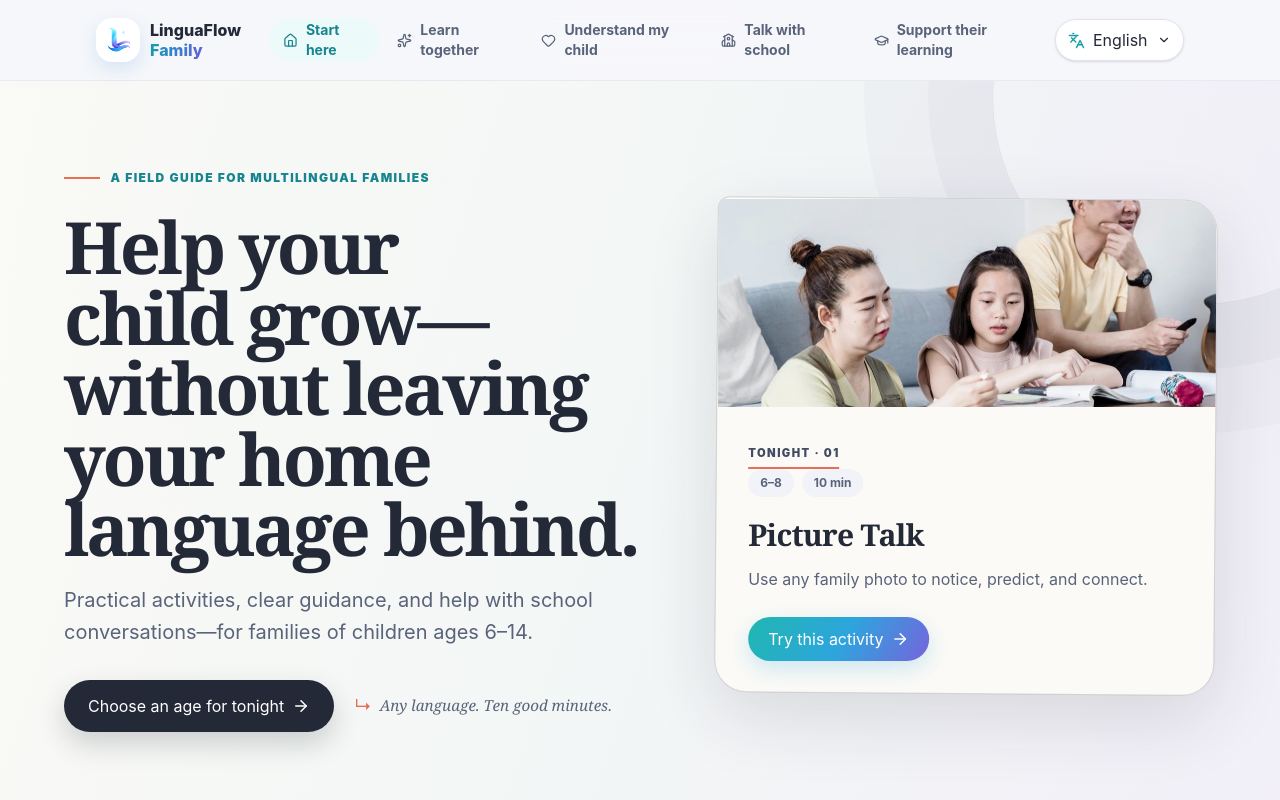
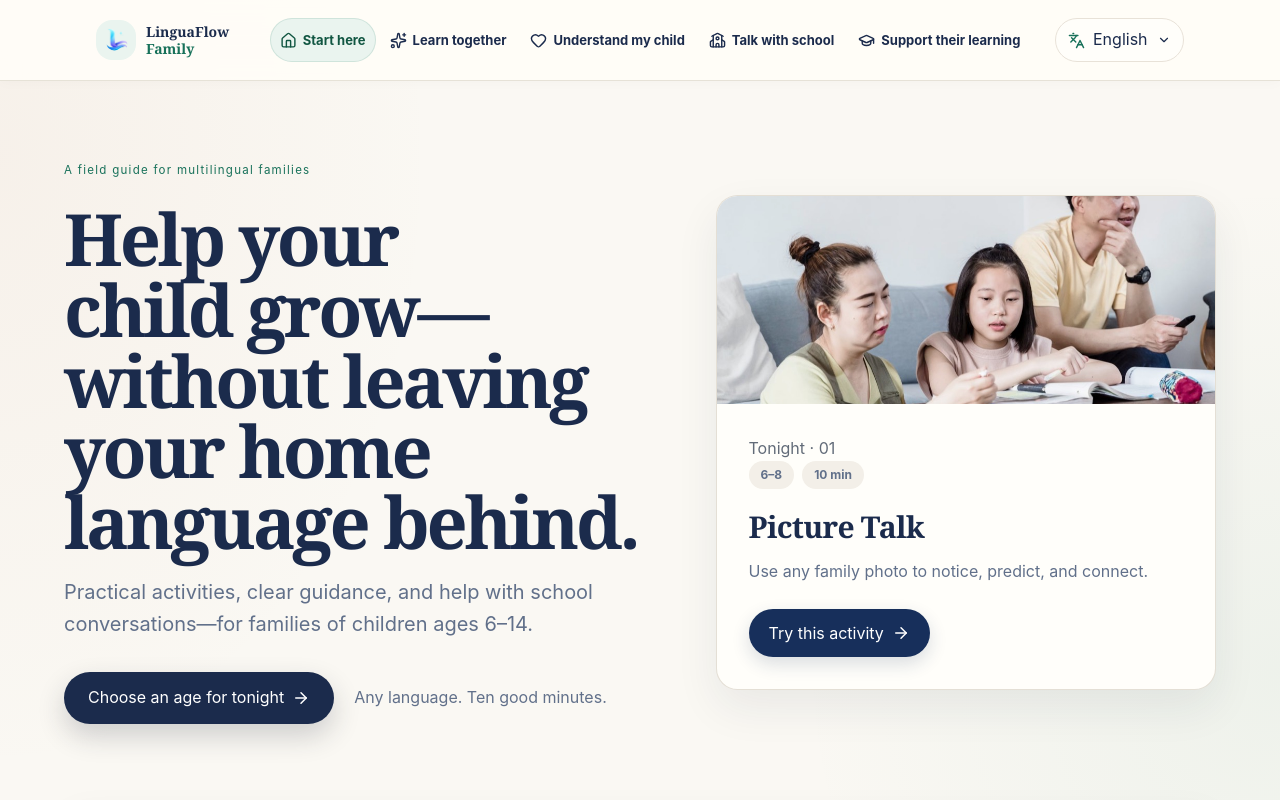
Before and after one commit to LenguajeLabs-design/LinguaFlow-Family, a React (Vite) app: page /#/today in a window 1280 px wide. Shown: the top 800 px of the page. Built offline with nearby package versions, Linux system fonts and the light colour scheme.

Commit message:
Refresh family palette for GitHub Pages

```diff
--- a/src/App.tsx
+++ b/src/App.tsx
@@ -443,10 +443,10 @@ function App() {
             className="flex items-center gap-2.5 rounded-xl text-left focus-visible:outline-none focus-visible:ring-4 focus-visible:ring-teal-700/20"
             aria-label="LinguaFlow Family home"
           >
-            <span className="grid size-11 place-items-center rounded-2xl bg-white shadow-[0_7px_18px_rgba(60,132,205,.16)]">
-              <img src={logo} alt="" className="size-10 object-contain" />
+            <span className="grid size-10 place-items-center rounded-2xl bg-teal-50">
+              <img src={logo} alt="" className="size-9 object-contain" />
             </span>
-            <span className="hidden font-extrabold leading-tight text-stone-800 sm:block">
+            <span className="font-display text-[13px] font-bold leading-tight text-stone-800 sm:text-sm">
               LinguaFlow
               <br />
               <span className="lf-gradient-text">Family</span>
@@ -467,7 +467,7 @@ function App() {
                 key={id}
                 href={routeForPage(id)}
                 className={cn(
-                  "flex min-h-11 items-center gap-2 rounded-full px-3.5 text-sm font-bold transition focus-visible:outline-none focus-visible:ring-4 focus-visible:ring-teal-700/20",
+                  "flex min-h-11 items-center gap-1.5 rounded-full px-2.5 text-[13px] font-bold transition focus-visible:outline-none focus-visible:ring-4 focus-visible:ring-teal-700/20",
                   page === id
                     ? "bg-teal-50 text-teal-800"
                     : "text-stone-600 hover:bg-stone-100",
@@ -834,7 +834,7 @@ function LiteracyPath({
             </Button>
           </div>
         </Card>
-        <div className="flex flex-col justify-between rounded-[2rem] bg-teal-800 p-6 text-white shadow-sm md:p-8">
+        <div className="flex flex-col justify-between rounded-[2rem] bg-stone-800 p-6 text-white shadow-sm md:p-8">
           <div>
             <span className="grid size-12 place-items-center rounded-2xl bg-white/12">
               <Languages size={23} />
@@ -906,7 +906,7 @@ function Today({
                 alt={featured.imageAlt[lang]}
                 className="h-full w-full object-cover"
               />
-              <div className="absolute inset-0 bg-gradient-to-t from-[#1f638d]/80 via-transparent to-transparent" />
+              <div className="absolute inset-0 bg-gradient-to-t from-[#172f5b]/75 via-transparent to-transparent" />
               <Chip className="absolute right-5 top-5 bg-white/90 text-stone-700 shadow-sm">
                 {featured.time}
               </Chip>
@@ -1592,7 +1592,7 @@ function Activities({
             : lang === "es" ? "Sin fichas de trabajo ni conocimientos especializados de inglés. Elija una actividad y adáptela a su familia." : "학습지도, 뛰어난 영어 실력도 필요 없어요. 활동 하나를 골라 우리 가족답게 해보세요."
       }
     >
-      <Card className="mb-8 overflow-hidden border-teal-100 bg-teal-800 text-white">
+      <Card className="mb-8 overflow-hidden border-stone-800 bg-stone-800 text-white">
         <div className="grid md:grid-cols-[.9fr_1.1fr]">
           <img
             src={featured.image}
@@ -1916,7 +1916,7 @@ function Understand({
       }
     >
       <div className="grid gap-6 lg:grid-cols-[.75fr_1.25fr]">
-        <Card className="h-fit overflow-hidden bg-teal-800 text-white">
+        <Card className="h-fit overflow-hidden bg-stone-800 text-white">
           <img
             src={activities[3].image}
             alt={activities[3].imageAlt[lang]}
--- a/src/components/ui.tsx
+++ b/src/components/ui.tsx
@@ -2,11 +2,11 @@ import type { ButtonHTMLAttributes, HTMLAttributes, ReactNode } from 'react'
 import { cn } from '../lib/utils'
 
 export function Button({ className, ...props }: ButtonHTMLAttributes<HTMLButtonElement>) {
-  return <button className={cn('lf-gradient inline-flex min-h-11 items-center justify-center gap-2 rounded-full px-5 py-2.5 text-sm font-bold text-white shadow-[0_8px_22px_rgba(45,165,221,.22)] transition hover:brightness-[.96] focus-visible:outline-none focus-visible:ring-4 focus-visible:ring-[#36aaca]/20 active:scale-[.98] disabled:opacity-50', className)} {...props} />
+  return <button className={cn('lf-gradient inline-flex min-h-12 items-center justify-center gap-2 rounded-full px-5 py-2.5 text-sm font-bold text-white shadow-[0_7px_18px_rgba(23,51,91,.16)] transition hover:-translate-y-0.5 hover:brightness-[1.06] focus-visible:outline-none focus-visible:ring-4 focus-visible:ring-teal-700/20 active:scale-[.98] disabled:opacity-50', className)} {...props} />
 }
 
 export function Card({ className, ...props }: HTMLAttributes<HTMLDivElement>) {
-  return <div className={cn('rounded-[1.5rem] border border-stone-200/80 bg-white/95 shadow-[0_12px_36px_rgba(52,63,99,.07)]', className)} {...props} />
+  return <div className={cn('rounded-[1.35rem] border border-stone-200/80 bg-[#fffdf8] shadow-[0_12px_34px_rgba(31,43,62,.055)]', className)} {...props} />
 }
 
 export function Chip({ children, className }: { children: ReactNode; className?: string }) {
--- a/src/index.css
+++ b/src/index.css
@@ -1,68 +1,234 @@
 @import "tailwindcss";
 
 @theme {
-  --color-teal-50: #edfafa;
-  --color-teal-100: #d5f4f2;
-  --color-teal-700: #199fa7;
-  --color-teal-800: #16858f;
-  --color-stone-50: #f8f9fc;
-  --color-stone-100: #f1f3f8;
-  --color-stone-200: #e0e4ed;
-  --color-stone-300: #c9cfdd;
-  --color-stone-400: #929bb0;
-  --color-stone-500: #707a92;
-  --color-stone-600: #59637a;
-  --color-stone-700: #424b61;
-  --color-stone-800: #242938;
-  --color-stone-900: #171b27;
-  --color-amber-50: #f6f3ff;
-  --color-amber-100: #eee9ff;
-  --color-amber-200: #e0d7ff;
-  --color-amber-300: #d3c5ff;
-  --color-amber-800: #6953b7;
-  --color-amber-900: #51408f;
+  --color-teal-50: #eaf4ef;
+  --color-teal-100: #dceee5;
+  --color-teal-200: #bbddcd;
+  --color-teal-300: #91c4ad;
+  --color-teal-700: #18715a;
+  --color-teal-800: #115642;
+  --color-stone-50: #faf8f3;
+  --color-stone-100: #f3efe8;
+  --color-stone-200: #e8e2d8;
+  --color-stone-300: #d5cec1;
+  --color-stone-400: #9a968f;
+  --color-stone-500: #747b85;
+  --color-stone-600: #61708a;
+  --color-stone-700: #4b5d78;
+  --color-stone-800: #1b2b4c;
+  --color-stone-900: #132444;
+  --color-amber-50: #fff7e2;
+  --color-amber-100: #fff0c7;
+  --color-amber-200: #f9e2a0;
+  --color-amber-300: #eccb69;
+  --color-amber-800: #876014;
+  --color-amber-900: #72500d;
+  --color-violet-50: #f3effa;
+  --color-violet-100: #ece6f7;
+  --color-violet-200: #d9cfef;
+  --color-violet-700: #69568b;
 }
 
-:root { font-family: Inter, -apple-system, BlinkMacSystemFont, "Segoe UI", sans-serif; color: #242938; background: #f7f6f1; font-synthesis: none; --lf-cyan: #20b7b0; --lf-blue: #2da5dd; --lf-violet: #7664dc; --lf-ink: #202432; --lf-paper: #fbfaf6; --lf-coral: #e66f56; }
+:root {
+  color-scheme: light;
+  color: #1b2b4c;
+  background: #faf8f3;
+  font-family: -apple-system, BlinkMacSystemFont, "Segoe UI", Inter, sans-serif;
+  font-synthesis: none;
+  text-rendering: optimizeLegibility;
+  --lf-navy: #172f5b;
+  --lf-ink: #1b2b4c;
+  --lf-muted: #61708a;
+  --lf-paper: #faf8f3;
+  --lf-cream: #fffefa;
+  --lf-line: #e8e2d8;
+  --lf-green: #18715a;
+  --lf-green-dark: #115642;
+  --lf-green-pale: #eaf4ef;
+  --lf-lavender: #f3effa;
+  --lf-gold: #eccb69;
+  --lf-shadow: 0 18px 44px rgba(31, 43, 62, .075);
+}
+
 * { box-sizing: border-box; }
 html { scroll-behavior: smooth; }
-body { margin: 0; min-width: 320px; min-height: 100vh; background: radial-gradient(circle at 8% 4%, rgba(32, 183, 176, .09), transparent 30rem), radial-gradient(circle at 92% 12%, rgba(118, 100, 220, .08), transparent 32rem), #f7f6f1; }
-button, select, input { font: inherit; }
+body {
+  margin: 0;
+  min-width: 320px;
+  min-height: 100vh;
+  color: var(--lf-ink);
+  background:
+    radial-gradient(ellipse at 0% 8%, rgba(205, 150, 120, .075), transparent 27rem),
+    radial-gradient(ellipse at 100% 34%, rgba(77, 157, 129, .07), transparent 30rem),
+    var(--lf-paper);
+  font-size: 16px;
+  line-height: 1.6;
+  -webkit-font-smoothing: antialiased;
+}
+
+button, select, input, textarea { font: inherit; }
 button { cursor: pointer; }
-::selection { background: #d6d0ff; color: #242938; }
+a { color: inherit; }
+:focus-visible { outline: 3px solid #315d84; outline-offset: 3px; }
+::selection { color: var(--lf-navy); background: #e6dfc6; }
 .text-balance { text-wrap: balance; }
 .safe-bottom { padding-bottom: max(1rem, env(safe-area-inset-bottom)); }
-.font-display { font-family: Georgia, "Times New Roman", serif; }
-.lf-gradient { background-image: linear-gradient(120deg, var(--lf-cyan), var(--lf-blue) 52%, var(--lf-violet)); }
-.lf-gradient-text { background-image: linear-gradient(120deg, #159fa4, #367fcf 52%, #6f5bd3); background-clip: text; color: transparent; }
-.lf-hero { background: linear-gradient(145deg, #168b99 0%, #248fbe 52%, #6558c9 100%); }
-.field-guide-hero { position: relative; isolation: isolate; overflow: hidden; }
-.field-guide-hero::before { content: ""; position: absolute; inset: 0; z-index: -2; background: linear-gradient(108deg, rgba(251,250,246,.94), rgba(242,247,247,.82) 48%, rgba(240,237,249,.8)); }
-.field-guide-hero::after { content: ""; position: absolute; z-index: -1; width: 26rem; height: 26rem; right: -8rem; top: -12rem; border: 1px solid rgba(32,36,50,.08); border-radius: 50%; box-shadow: 0 0 0 4rem rgba(32,36,50,.025), 0 0 0 8rem rgba(32,36,50,.018); }
-.guide-kicker { display: inline-flex; align-items: center; gap: .65rem; color: #16858f; font-size: .75rem; font-weight: 900; letter-spacing: .12em; text-transform: uppercase; }
-.guide-kicker::before { content: ""; width: 2.25rem; height: 2px; background: var(--lf-coral); }
-.guide-note { display: inline-flex; align-items: center; gap: .5rem; color: #59637a; font-family: Georgia, "Times New Roman", serif; font-size: .95rem; font-style: italic; }
-.guide-note::before { content: "↳"; color: var(--lf-coral); font-family: Inter, sans-serif; font-size: 1.1rem; font-style: normal; }
-.guide-card { border: 1px solid rgba(32,36,50,.18); border-radius: .75rem 2rem 2rem 2rem; background: var(--lf-paper); box-shadow: 0 24px 70px rgba(36,41,56,.13); transform: rotate(.45deg); }
-.guide-card > * { transform: rotate(-.45deg); }
-.guide-card img { filter: saturate(.88) contrast(1.03); }
-.guide-index { display: inline-grid; min-width: 4.5rem; place-items: center; border-bottom: 2px solid var(--lf-coral); padding-bottom: .35rem; color: #424b61; font-size: .7rem; font-weight: 900; letter-spacing: .13em; text-transform: uppercase; }
-.age-route { position: relative; }
-.age-route::before { content: ""; position: absolute; left: 1.5rem; right: 1.5rem; top: 50%; z-index: 0; border-top: 1px dashed rgba(25,159,167,.38); }
-.age-route > * { position: relative; z-index: 1; }
-.editorial-card { border-radius: .65rem 1.5rem 1.5rem 1.5rem; box-shadow: 0 14px 38px rgba(36,41,56,.075); }
-.editorial-card:nth-child(3n+2) { transform: translateY(1.5rem); }
-.editorial-card:nth-child(3n+2):hover { transform: translateY(calc(1.5rem - 4px)); }
-.academy-copy { color: #424b61; font-size: 1.05rem; line-height: 1.8; }
-.academy-copy > * + * { margin-top: 1.1rem; }
-.academy-copy h2 { margin-top: 2.25rem; font-family: Georgia, "Times New Roman", serif; font-size: 1.6rem; font-weight: 700; line-height: 1.2; color: #242938; }
-.academy-copy .academy-lead { font-size: 1.2rem; font-weight: 700; line-height: 1.65; color: #242938; }
-.academy-copy .academy-example { display: flex; gap: .75rem; border-radius: 1rem; background: #f7f8fc; padding: .9rem 1rem; }
-.academy-copy .academy-example svg { margin-top: .35rem; flex: none; color: #199fa7; }
-.academy-copy blockquote { border-left: 4px solid #199fa7; border-radius: 0 1rem 1rem 0; background: #edfafa; padding: 1rem 1.25rem; font-family: Georgia, "Times New Roman", serif; font-size: 1.2rem; font-weight: 700; color: #242938; }
-@media (prefers-reduced-motion: reduce) { *, *::before, *::after { scroll-behavior: auto !important; transition-duration: .01ms !important; } }
+.font-display,
+.academy-copy h2,
+.academy-copy blockquote,
+.academy-copy .academy-lead { font-family: Georgia, "Times New Roman", "Songti SC", "Noto Serif CJK KR", serif; }
+.lf-gradient { background: var(--lf-navy); }
+.lf-gradient-text { color: var(--lf-green); background: none; }
+.lf-hero {
+  background: var(--lf-navy);
+  box-shadow: 0 18px 38px rgba(23, 47, 91, .17) !important;
+}
+
+/* Shared frame */
+header.sticky {
+  background: rgba(255, 253, 248, .91);
+  border-color: rgba(227, 222, 211, .88);
+  box-shadow: 0 2px 12px rgba(31, 43, 62, .025);
+  -webkit-backdrop-filter: blur(16px);
+  backdrop-filter: blur(16px);
+}
+header.sticky > div:first-child { min-height: 4.5rem; }
+header.sticky button[aria-label="LinguaFlow Family home"] > span:first-child {
+  background: var(--lf-green-pale);
+  box-shadow: none;
+}
+header nav.ml-4 a[aria-current="page"] {
+  color: var(--lf-green-dark);
+  box-shadow: inset 0 0 0 1px rgba(24, 113, 90, .13);
+}
+header nav.border-t a[aria-current="page"] {
+  color: var(--lf-green-dark);
+}
+header label:has(select) {
+  min-height: 2.75rem;
+  border-color: var(--lf-line);
+  background: var(--lf-cream);
+  box-shadow: none;
+}
+footer {
+  background: rgba(255, 253, 248, .82);
+  border-color: var(--lf-line);
+}
+
+/* Warm, quiet surfaces and comfortable controls */
+.rounded-\[1\.5rem\].border.bg-white\/95,
+.rounded-\[1\.5rem\].border.bg-white,
+.rounded-3xl.border.bg-white,
+.rounded-2xl.border.bg-white {
+  border-color: var(--lf-line);
+  background-color: var(--lf-cream);
+  box-shadow: 0 12px 34px rgba(31, 43, 62, .055);
+}
+.editorial-card {
+  border-color: var(--lf-line);
+  border-radius: 1.2rem;
+  background: var(--lf-cream);
+  box-shadow: 0 9px 26px rgba(31, 43, 62, .055);
+  transition: transform .18s ease, box-shadow .18s ease, border-color .18s ease;
+}
+.editorial-card:hover {
+  box-shadow: 0 16px 34px rgba(31, 43, 62, .09);
+}
+.editorial-card:nth-child(3n+2),
+.editorial-card:nth-child(3n+2):hover { transform: none; }
+.editorial-card img { transition: transform .35s ease; }
+.editorial-card:hover img { transform: scale(1.025); }
+.guide-card {
+  border-color: rgba(227, 222, 211, .95);
+  border-radius: 1.35rem;
+  background: var(--lf-cream);
+  box-shadow: var(--lf-shadow);
+  transform: none;
+}
+.guide-card > * { transform: none; }
+.guide-card img { filter: saturate(.9) contrast(1.02); }
+.guide-kicker {
+  color: var(--lf-green);
+  font-size: .72rem;
+  letter-spacing: .11em;
+}
+.guide-kicker::before { background: #c8755c; }
+.guide-note { color: var(--lf-muted); }
+.guide-note::before { color: #c8755c; }
+.guide-index { border-color: #c8755c; color: #626b78; }
+.age-route::before { border-color: rgba(24, 113, 90, .35); }
+
+/* A soft field-note wash keeps the current Today layout recognizable. */
+.field-guide-hero::before {
+  background: linear-gradient(108deg, rgba(255, 254, 250, .8), rgba(235, 245, 240, .75) 56%, rgba(243, 239, 250, .66));
+}
+.field-guide-hero::after {
+  border-color: rgba(23, 51, 91, .07);
+  box-shadow: 0 0 0 4rem rgba(23, 51, 91, .022), 0 0 0 8rem rgba(23, 51, 91, .016);
+}
+
+.academy-copy { color: #465365; line-height: 1.8; }
+.academy-copy h2 { color: var(--lf-ink); }
+.academy-copy .academy-lead { color: var(--lf-ink); }
+.academy-copy .academy-example { background: #edf5f0; }
+.academy-copy .academy-example svg { color: var(--lf-green); }
+.academy-copy blockquote { border-left-color: var(--lf-green); background: #eaf4ef; color: var(--lf-ink); }
+
+input, select, textarea {
+  color: var(--lf-ink);
+  border-color: var(--lf-line);
+}
+select, input, textarea { background-color: var(--lf-cream); }
+select:focus-visible, input:focus-visible, textarea:focus-visible {
+  border-color: var(--lf-green);
+  outline-color: rgba(24, 113, 90, .28);
+}
+img { max-width: 100%; }
+
+@media (min-width: 1024px) and (max-width: 1199px) {
+  .field-guide-hero h1 { font-size: 3rem; }
+}
+
 @media (max-width: 767px) {
   .guide-card, .guide-card > * { transform: none; }
   .age-route::before { display: none; }
-  .editorial-card:nth-child(3n+2), .editorial-card:nth-child(3n+2):hover { transform: none; }
+  .editorial-card:nth-child(3n+2),
+  .editorial-card:nth-child(3n+2):hover { transform: none; }
+  .field-guide-hero { padding-top: 2rem; }
+  .field-guide-hero::after { width: 20rem; height: 20rem; right: -12rem; top: -10rem; }
+  header.sticky > div:first-child { min-height: 4.1rem; }
+  header nav.border-t {
+    display: grid;
+    grid-template-columns: repeat(2, minmax(0, 1fr));
+    gap: .4rem;
+    padding: .75rem 1rem;
+    background: var(--lf-cream);
+  }
 }
+
+@media (max-width: 360px) {
+  header.sticky > div:first-child { gap: .45rem; padding-inline: .7rem; }
+  header.sticky button[aria-label="LinguaFlow Family home"] { gap: .35rem; }
+  header.sticky button[aria-label="LinguaFlow Family home"] > span:first-child { width: 2.4rem; height: 2.4rem; }
+  header.sticky button[aria-label="LinguaFlow Family home"] img { width: 2.15rem; height: 2.15rem; }
+  header label:has(select) { gap: .35rem; padding-inline: .55rem; }
+  header label:has(select) select { font-size: .78rem; }
+  header.sticky button[aria-expanded] { width: 2.5rem; height: 2.5rem; }
+}
+
+@media (prefers-reduced-motion: reduce) {
+  *, *::before, *::after {
+    scroll-behavior: auto !important;
+    transition-duration: .01ms !important;
+    animation-duration: .01ms !important;
+    animation-iteration-count: 1 !important;
+  }
+}
+
+@media print {
+  header, footer, .print-hidden { display: none !important; }
+  body { background: white !important; }
+  main, section { padding: 0 !important; }
+  .shadow-sm, [class*="shadow-"] { box-shadow: none !important; }
+  .lg\:grid-cols-\[1fr_\.58fr\], .lg\:grid-cols-\[\.9fr_1\.1fr\] { grid-template-columns: 1fr !important; }
+}
```
